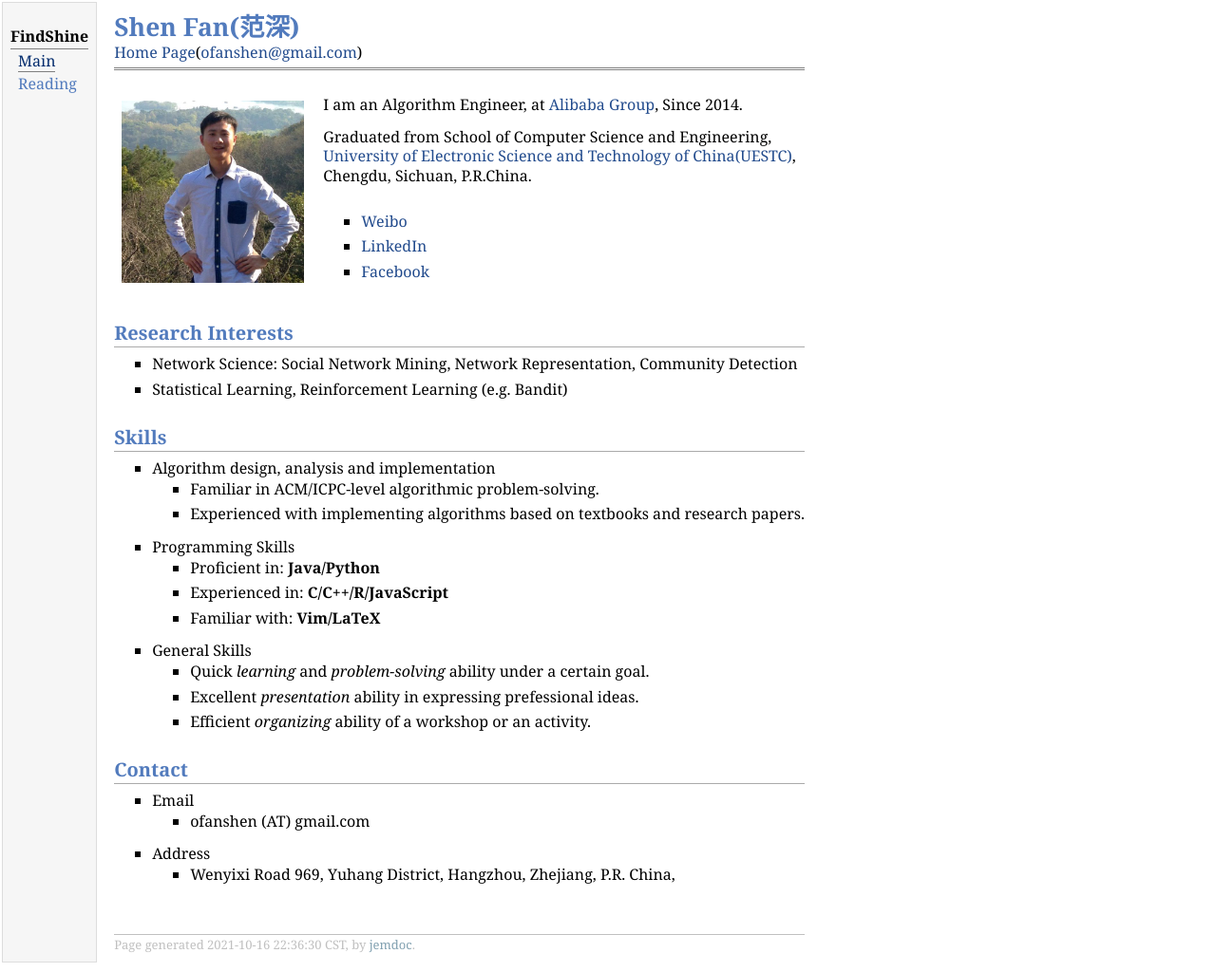
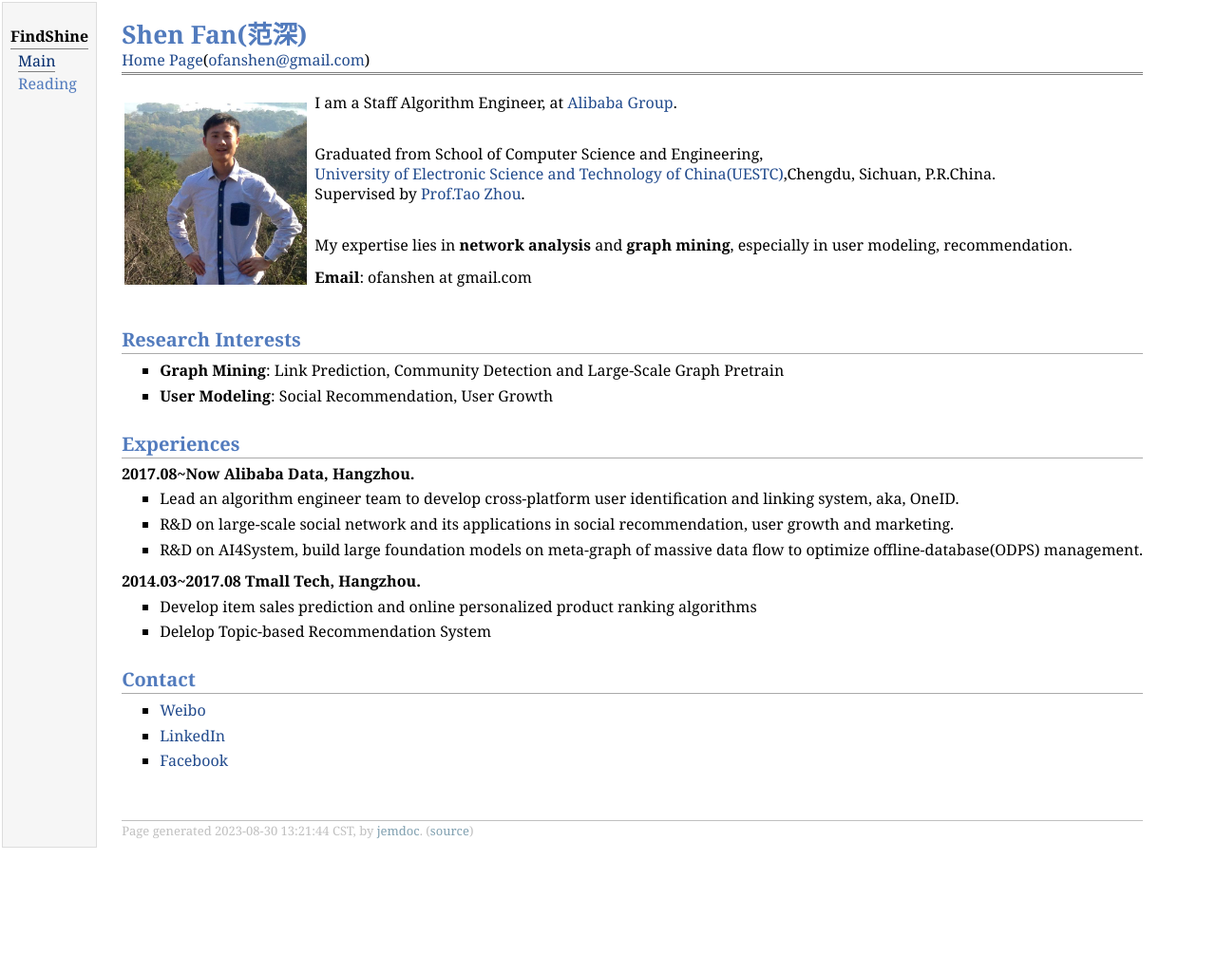
Before and after one commit to fs302/fs302.github.io, a Jekyll site: the page me/index.html, which Jekyll copies as it is, in a window 1280 px wide. Shown: the whole page at 95% size. Built offline with Jekyll 4.4.1, drawn with Linux system fonts in a browser that asks for light colours; after the commit the page ends 903 px from its top, so only the background shows below that.

Commit message:
update 202308

```diff
--- a/me/index.html
+++ b/me/index.html
@@ -5,6 +5,7 @@
 <meta name="generator" content="jemdoc, see http://jemdoc.jaboc.net/" />
 <meta http-equiv="Content-Type" content="text/html;charset=utf-8" />
 <link rel="stylesheet" href="jemdoc.css" type="text/css" />
+<link rel="stylesheet" href="person.css" type="text/css" />
 <title>Shen Fan(范深)</title>
 </head>
 <body>
@@ -22,10 +23,37 @@
 </div>
 <table class="imgtable"><tr><td>
 <a href="IMGLINKTARGET"><img src="image/FS-201403-m.jpg" alt="ShenFan" width="192px" height="192px" /></a>&nbsp;</td>
-<td align="left"><p>I am an Algorithm Engineer, at <a href="https://www.alibabagroup.com/cn/global/home">Alibaba Group</a>, Since 2014.<br /></p>
+<td align="left"><p>I am a Staff Algorithm Engineer, at <a href="https://www.alibabagroup.com/cn/global/home">Alibaba Group</a>.<br /><br /></p>
 <p>Graduated from School of Computer Science and Engineering,<br />
-<a href="http://www.oice.uestc.edu.cn/en/">University of Electronic Science and Technology of China(UESTC)</a>,<br />
-Chengdu, Sichuan, P.R.China.<br /><br /></p>
+<a href="http://www.oice.uestc.edu.cn/en/">University of Electronic Science and Technology of China(UESTC)</a>,Chengdu, Sichuan, P.R.China. <br />Supervised by <a href="https://baike.baidu.com/item/%E5%91%A8%E6%B6%9B/5230423">Prof.Tao Zhou</a>.<br /><br /></p>
+<p>My expertise lies in <b>network analysis</b> and <b>graph mining</b>, especially in user modeling, recommendation.<br /></p>
+<p><b>Email</b>: ofanshen at gmail.com</p>
+</td></tr></table>
+<h2>Research Interests</h2>
+<ul>
+<li><p><b>Graph Mining</b>: Link Prediction, Community Detection and Large-Scale Graph Pretrain</p>
+</li>
+<li><p><b>User Modeling</b>: Social Recommendation, User Growth</p>
+</li>
+</ul>
+<h2>Experiences</h2>
+<p><b>2017.08~Now Alibaba Data, Hangzhou.</b></p>
+<ul>
+<li><p>Lead an algorithm engineer team to develop cross-platform user identification and linking system, aka, OneID.</p>
+</li>
+<li><p>R&amp;D on large-scale social network and its applications in social recommendation, user growth and marketing.</p>
+</li>
+<li><p>R&amp;D on AI4System, build large foundation models on meta-graph of massive data flow to optimize offline-database(ODPS) management.</p>
+</li>
+</ul>
+<p><b>2014.03~2017.08 Tmall Tech, Hangzhou.</b></p>
+<ul>
+<li><p>Develop item sales prediction and online personalized product ranking algorithms</p>
+</li>
+<li><p>Delelop Topic-based Recommendation System</p>
+</li>
+</ul>
+<h2>Contact</h2>
 <ul>
 <li><p><a href="http://weibo.com/wytk2008">Weibo</a></p>
 </li>
@@ -34,66 +62,20 @@ Chengdu, Sichuan, P.R.China.<br /><br /></p>
 <li><p><a href="https://www.facebook.com/fanshen.fs">Facebook</a></p>
 </li>
 </ul>
-</td></tr></table>
-<h2>Research Interests</h2>
-<ul>
-<li><p>Network Science: Social Network Mining, Network Representation, Community Detection</p>
-</li>
-<li><p>Statistical Learning, Reinforcement Learning (e.g. Bandit)</p>
-</li>
-</ul>
-<h2>Skills</h2>
-<ul>
-<li><p>Algorithm design, analysis and implementation</p>
-<ul>
-<li><p>Familiar in ACM/ICPC-level algorithmic problem-solving.</p>
-</li>
-<li><p>Experienced with implementing algorithms based on textbooks and research papers.</p>
-</li></ul>
-</li>
-<li><p>Programming Skills</p>
-<ul>
-<li><p>Proficient in: <b>Java/Python</b></p>
-</li>
-<li><p>Experienced in: <b>C/C++/R/JavaScript</b></p>
-</li>
-<li><p>Familiar with: <b>Vim/LaTeX</b></p>
-</li></ul>
-</li>
-<li><p>General Skills</p>
-<ul>
-<li><p>Quick <i>learning</i> and <i>problem-solving</i> ability under a certain goal.</p>
-</li>
-<li><p>Excellent <i>presentation</i> ability in expressing prefessional ideas.</p>
-</li>
-<li><p>Efficient <i>organizing</i> ability of a workshop or an activity.</p>
-</li>
-</ul>
-
-</li>
-</ul>
-<h2>Contact</h2>
-<ul>
-<li><p>Email</p>
-<ul>
-<li><p>ofanshen (AT) gmail.com</p>
-</li></ul>
-</li>
-<li><p>Address</p>
-<ul>
-<li><p>Wenyixi Road 969, Yuhang District, Hangzhou, Zhejiang, P.R. China,</p>
-</li>
-</ul>
-
-</li>
-</ul>
 <div id="footer">
 <div id="footer-text">
-Page generated 2021-10-16 22:36:30 CST, by <a href="http://jemdoc.jaboc.net/">jemdoc</a>.
+Page generated 2023-08-30 13:21:44 CST, by <a href="http://jemdoc.jaboc.net/">jemdoc</a>.
+(<a href="index.jemdoc">source</a>)
 </div>
 </div>
 </td>
 </tr>
 </table>
-</body>
-</html>
+<!-- Global site tag (gtag.js) - Google Analytics -->
+<script async src="https://www.googletagmanager.com/gtag/js?id=UA-53245434-1"></script>
+<script>
+  window.dataLayer = window.dataLayer || [];
+  function gtag(){dataLayer.push(arguments);}
+  gtag('js', new Date());
+  gtag('config', 'UA-53245434-1');
+</script>
--- a/me/jemdoc.css
+++ b/me/jemdoc.css
@@ -1,3 +1,4 @@
+
 /* Default css file for jemdoc. */
 
 table#tlayout {
@@ -321,32 +322,6 @@ div#toptitle h1, #layout-content div#toptitle h1 {
     border-bottom: none;
 }
 
-img.eq {
-	padding: 0;
-	padding-left: 0.1em;
-	padding-right: 0.1em;
-	margin: 0;
-}
-
-img.eqwl {
-	padding-left: 2em;
-	padding-top: 0.6em;
-	padding-bottom: 0.2em;
-	margin: 0;
-}
-
-table {
-    border: 2px solid black;
-    border-collapse: collapse;
-}
-
-td {
-    padding: 2px;
-    padding-left: 0.5em;
-    padding-right: 0.5em;
-    text-align: center;
-    border: 1px solid gray;
-}
 
 table + table {
     margin-top: 1em;
@@ -360,8 +335,3 @@ tr.heading {
 img {
     border: none;
 }
-
-table.imgtable, table.imgtable td {
-    border: none;
-    text-align: left;
-}
--- /dev/null
+++ b/me/person.css
@@ -0,0 +1,18 @@
+div#toptitle {
+	padding-top: 0.5em;
+	padding-bottom: 0em;
+	margin-bottom: 1em;
+}
+
+li {
+	margin-bottom: 0.3em;
+}
+
+#layout-content {
+	padding-left: 1.5em;
+	padding-right: 1.5em;
+}
+
+img {
+	border: none;
+}
```
Also changed, not shown: me/reading.html (+82 -6 lines), 3 other files. Lines whose indentation alone changed are shown as unchanged.
